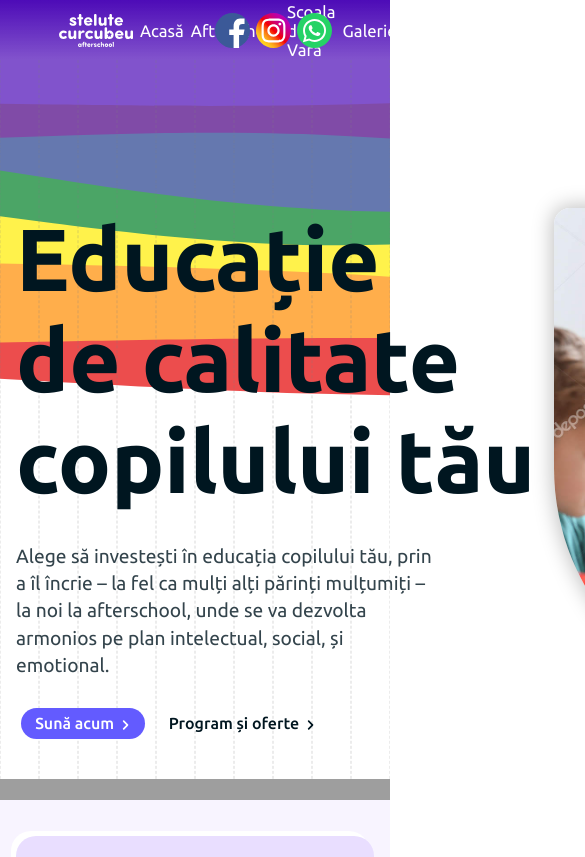
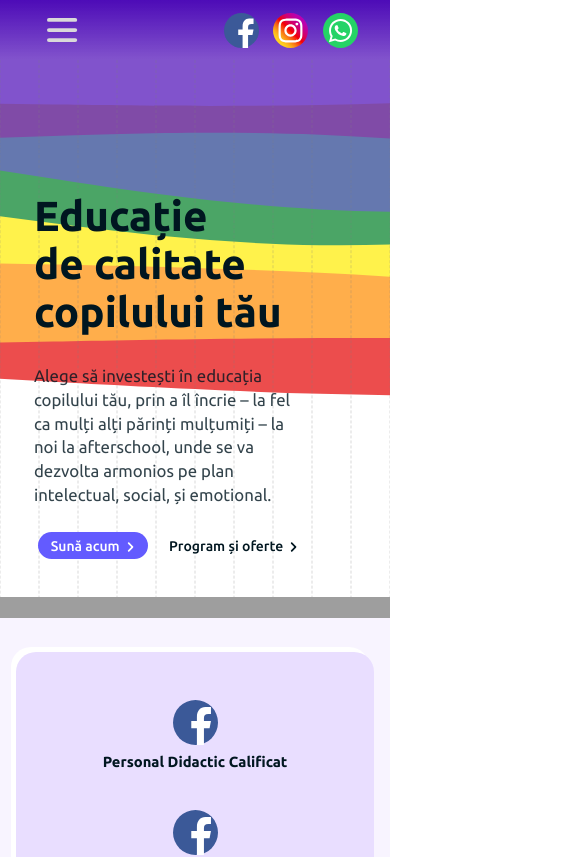
Before and after one commit to tiberiu1204/afterschool, a React (Vite) app: page / in a window 390 px wide. Shown: the top 857 px of the page, 585 px wide, since content can reach past the window. Built offline with nearby package versions, Linux system fonts and the light colour scheme; grey boxes are pictures that could not be loaded.

Commit message:
Made website fully responsive

```diff
--- a/src/components/Features.css
+++ b/src/components/Features.css
@@ -94,3 +94,12 @@
    transform: translateX(0%);
    opacity: 100%;
 }
+
+@media(max-width: 767px) {
+   .benefit-wrapper {
+      flex-direction: column;
+   }
+   .benefit-img-wrapper, .benefit-text-wrapper {
+      width: 100%;
+   }
+}
--- a/src/components/Hero.css
+++ b/src/components/Hero.css
@@ -39,3 +39,26 @@
    border-radius: 1rem 1rem 1rem 15rem;
    box-shadow: var(--img-box-shadow);
 }
+
+@media(max-width: 767px) {
+   .hero-visual {
+      display: none;
+   }
+   .hero-landing {
+      width: 90%;
+      min-width: unset;
+      margin: 0 auto;
+   }
+   .hero-description {
+      padding-right: 15%;
+   }
+   .hero-title {
+      font-size: 4rem;
+   }
+}
+
+@media(max-width: 416px) {
+   .hero-title {
+      font-size: 3rem;
+   }
+}
--- a/src/components/Navbar.css
+++ b/src/components/Navbar.css
@@ -8,6 +8,7 @@
    display: flex;
    justify-content: center;
    z-index: 999;
+   padding: 0 32px;
 }
 
 .header-wrapper.active {
@@ -30,6 +31,17 @@
    justify-content: flex-end;
    gap: 15%;
    align-items: center;
+}
+
+.mobile-menu-icon-wrapper {
+   position: relative;
+   display: none;
+   aspect-ratio: 1/1;
+   height: 100%;
+}
+
+#menu-icon {
+   cursor: pointer;
 }
 
 .logo-wrapper {
@@ -57,17 +69,51 @@
    height: 55%;
 }
 
-/* .triangle {
-   background-clip: padding-box;
-   display: inline-block;
-   border-top: calc(var(--header-height) * .4) solid var(--secondary);
-   border-left: calc(var(--header-height) * .7) solid var(--primary);
-   border-right: calc(var(--header-height) * .7) solid var(--primary);
+.mobile-menu-wrapper {
+   position: fixed;
+   top: 0;
+   left: 0;
+   max-width: 680px;
+   width: 100%;
+   height: 100%;
+   padding: 60px 32px;
    background-color: var(--secondary);
-   border-left-color: transparent;
-   border-right-color: transparent;
+   transform: translateX(-100%);
+   opacity: 0%;
+   transition: all 200ms ease-out;
 }
 
-.triangles-wrapper {
-   width: 20000vw;
-} */
+.mobile-menu-wrapper.active {
+   opacity: 100%;
+   transform: translateX(0);
+}
+
+.mobile-menu-links-wrapper {
+   width: 100%;
+   height: 100%;
+   display: flex;
+   flex-direction: column;
+   justify-content: space-evenly;
+   align-items: center;
+}
+
+.mobile-menu-links-wrapper>.navlink-wrapper>.navlink>.navlink-text {
+   font-size: 1.5rem;
+}
+
+@media(max-width: 1024px) {
+   .navbar-wrapper {
+      display: none;
+   }
+   .socials-wrapper {
+      width: 30%;
+   }
+   .header-wrapper {
+      justify-content: space-between;
+   }
+   .mobile-menu-icon-wrapper {
+      display: flex;
+      justify-content: center;
+      align-items: center;
+   }
+}
--- a/src/components/Navbar.tsx
+++ b/src/components/Navbar.tsx
@@ -13,10 +13,6 @@ type SocialsData = {
 };
 
 const Navbar = () => {
-  // const triangles: number[] = [];
-  // // for (let i = 1; i < 100; ++i) {
-  // //   triangles.push(i);
-  // // }
   const navlinks: NavlinkData[] = [
     { text: "Acasă", link: "#" },
     { text: "Afterschool", link: "#" },
@@ -38,11 +34,75 @@ const Navbar = () => {
     else setHeaderIsActive(false);
   });
 
+  const [isMobileMenuActive, setIsMobileMenuActive] = useState(false);
+
+  const handleOnMenuIconClick = () => {
+    setIsMobileMenuActive(!isMobileMenuActive);
+    if (isMobileMenuActive) {
+      document.documentElement.classList.remove("mobile-menu-active");
+    } else {
+      document.documentElement.classList.add("mobile-menu-active");
+    }
+  };
+
+  window.addEventListener("resize", () => {
+    if (window.innerWidth > 1024) {
+      setIsMobileMenuActive(false);
+    }
+  });
+
   return (
     <>
       <div
         className={headerIsActive ? "header-wrapper active" : "header-wrapper"}
       >
+        <div
+          className={`mobile-menu-wrapper ${
+            isMobileMenuActive ? "active" : ""
+          }`}
+        >
+          <div className="mobile-menu-links-wrapper">
+            {navlinks.map((navlink, index) => {
+              return (
+                <Navlink text={navlink.text} link={navlink.link} key={index} />
+              );
+            })}
+            <div></div>
+            <div></div>
+            <div></div>
+          </div>
+        </div>
+        <div
+          className="mobile-menu-icon-wrapper"
+          onClick={handleOnMenuIconClick}
+        >
+          <svg
+            width="31"
+            height="24"
+            viewBox="0 0 31 24"
+            fill="none"
+            xmlns="http://www.w3.org/2000/svg"
+            id="menu-icon"
+          >
+            <g id="menu-graphic" fill="#D9D9D9">
+              <rect id="upper" width="30.1936" height="3.87097" rx="1.93548" />
+              <rect
+                id="bottom"
+                y="20.129"
+                width="30.1936"
+                height="3.87097"
+                rx="1.93548"
+              />
+              <rect
+                id="middle"
+                y="10.1419"
+                width="30.1936"
+                height="3.87097"
+                rx="1.93548"
+              />
+            </g>
+          </svg>
+        </div>
         <div className="navbar-wrapper">
           <a href="#" className="logo-wrapper">
             <img src="./src/assets/logo.svg" alt="logo" className="logo"></img>
@@ -67,11 +127,6 @@ const Navbar = () => {
           })}
         </div>
       </div>
-      {/* <div className="triangles-wrapper">
-        {triangles.map((id) => {
-          return <div className="triangle" key={id}></div>;
-        })}
-      </div> */}
     </>
   );
 };
--- a/src/components/Reviews.css
+++ b/src/components/Reviews.css
@@ -40,3 +40,13 @@
    text-align: center;
    margin-bottom: 10px;
 }
+
+@media (max-width: 767px) {
+   .reviews-wrapper {
+      display: flex;
+      flex-direction: column;
+      width: 90%;
+      max-width: 400px;
+      align-self: center;
+   }
+}
--- a/src/index.css
+++ b/src/index.css
@@ -14,7 +14,10 @@
 * {
    box-sizing: border-box;
 }
-
+html,body{overflow-x:hidden; }
+body {
+   overflow: hidden;
+}
 html {
    margin-top: var(--header-height);
    font-family: 'Ubuntu', sans-serif;
@@ -92,3 +95,13 @@ h1, h2, body {
 .underline.dark {
    background-color: var(--dark-text);
 }
+
+@media (max-width: 610px) {
+   html {
+      font-size: 14px;
+   };
+}
+
+html.mobile-menu-active {
+   overflow: hidden;
+}
```
Also changed, not shown: src/assets/menu-graphic.svg (added).
